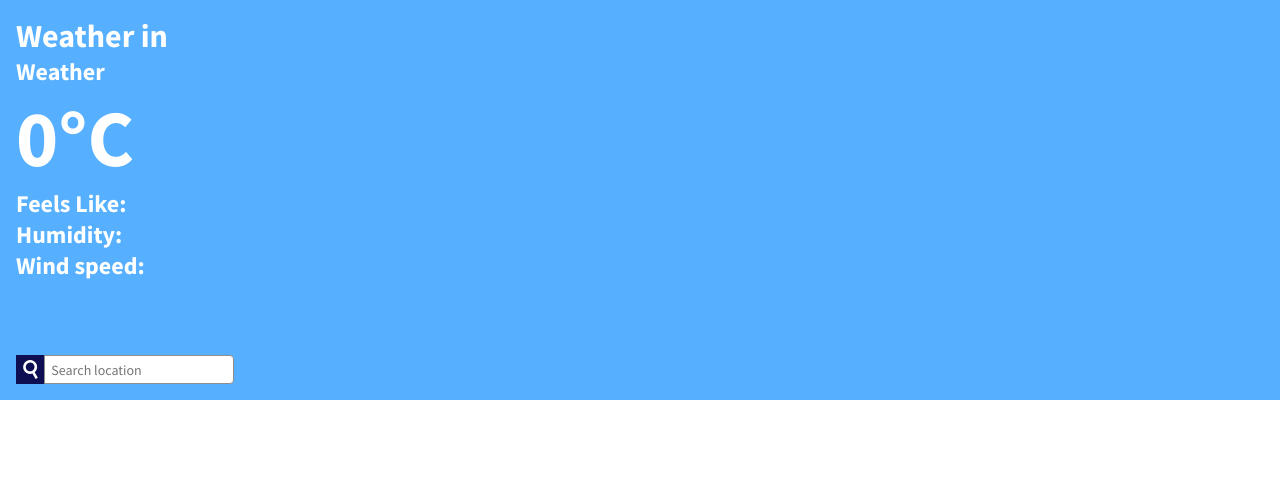
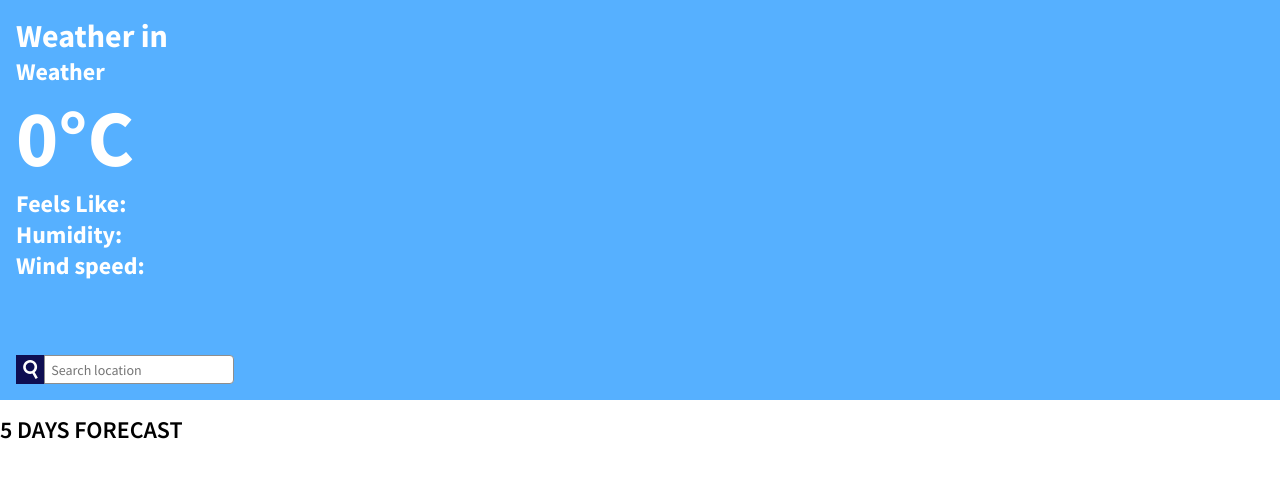
Before and after one commit to CosminBozai/Weather-App, a website: page docs/index.html in a window 1280 px wide. Drawn offline with Linux system fonts and the light colour scheme.

Commit message:
Added a header for the forecast section

```diff
--- a/docs/index.html
+++ b/docs/index.html
@@ -39,6 +39,7 @@
         </div>
       </form>
     </main>
+    <h2 id="forecast-header">5 DAYS FORECAST</h2>
     <section id="forecast"></section>
   </body>
 </html>
--- a/docs/style.css
+++ b/docs/style.css
@@ -97,9 +97,15 @@ form {
 }
 
 /* Forecast section  */
+#forecast-header {
+  margin: 14px 0;
+  font-weight: 600;
+}
+
 section#forecast {
   display: flex;
   overflow: scroll;
+  padding: 10px 0;
 }
 
 .forecast-info {
```
